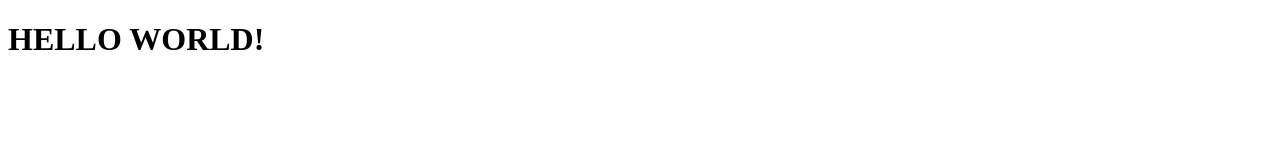
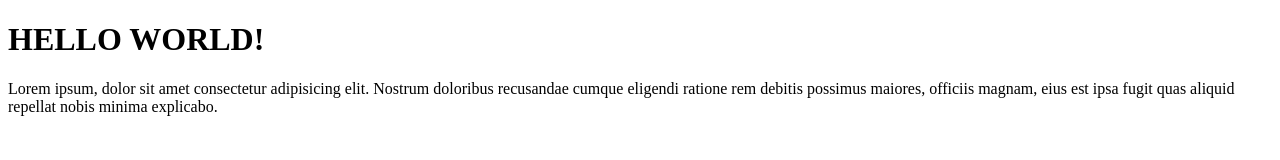
Before and after one commit to GioCri01/htmlcss-hello, a plain HTML site: page index.html in a window 1280 px wide. Drawn offline with Linux system fonts and the light colour scheme.

Commit message:
Second Commit

```diff
--- a/index.html
+++ b/index.html
@@ -8,5 +8,6 @@
 </head>
 <body>
   <h1>HELLO WORLD!</h1>
+  <p>Lorem ipsum, dolor sit amet consectetur adipisicing elit. Nostrum doloribus recusandae cumque eligendi ratione rem debitis possimus maiores, officiis magnam, eius est ipsa fugit quas aliquid repellat nobis minima explicabo.</p>
 </body>
 </html>
```
